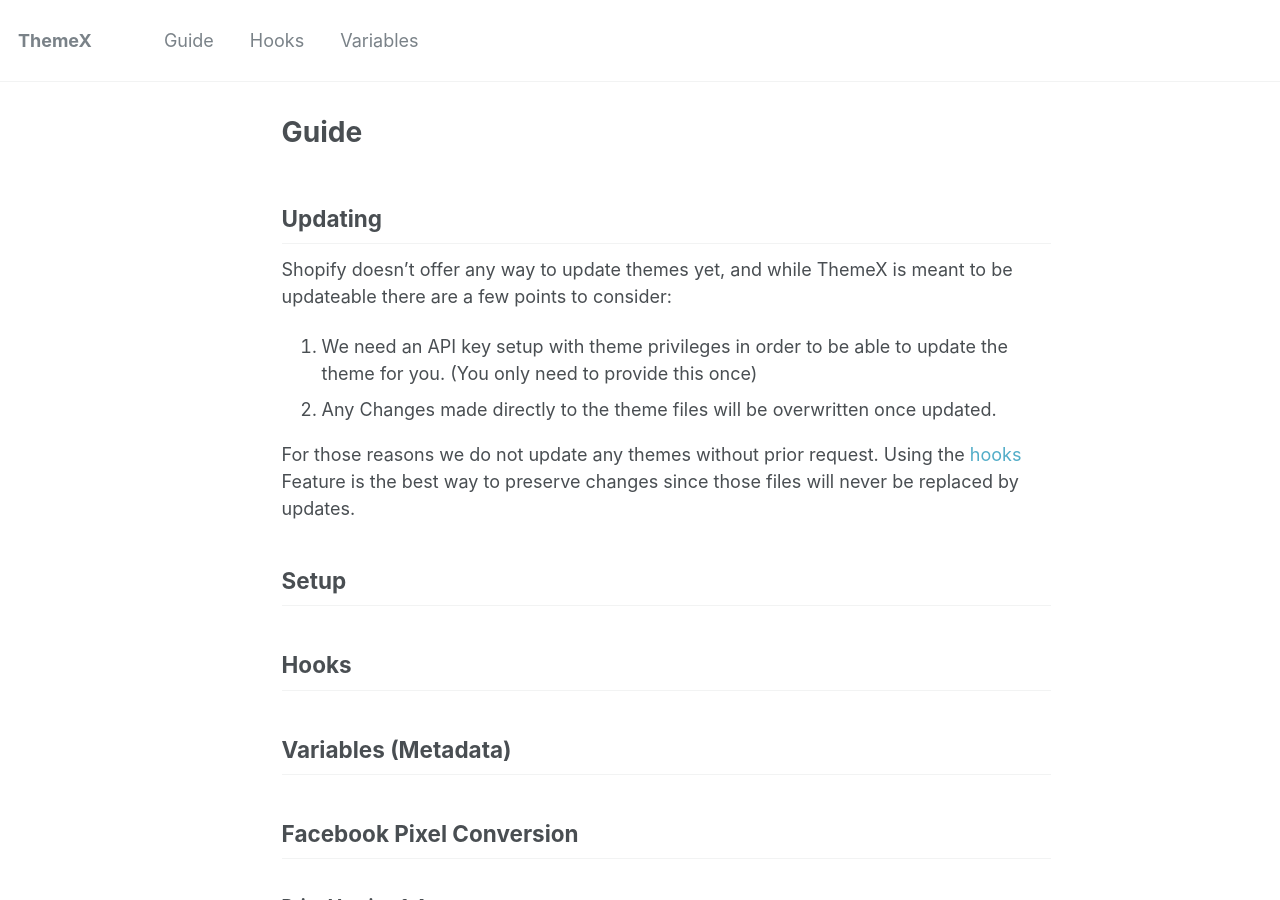
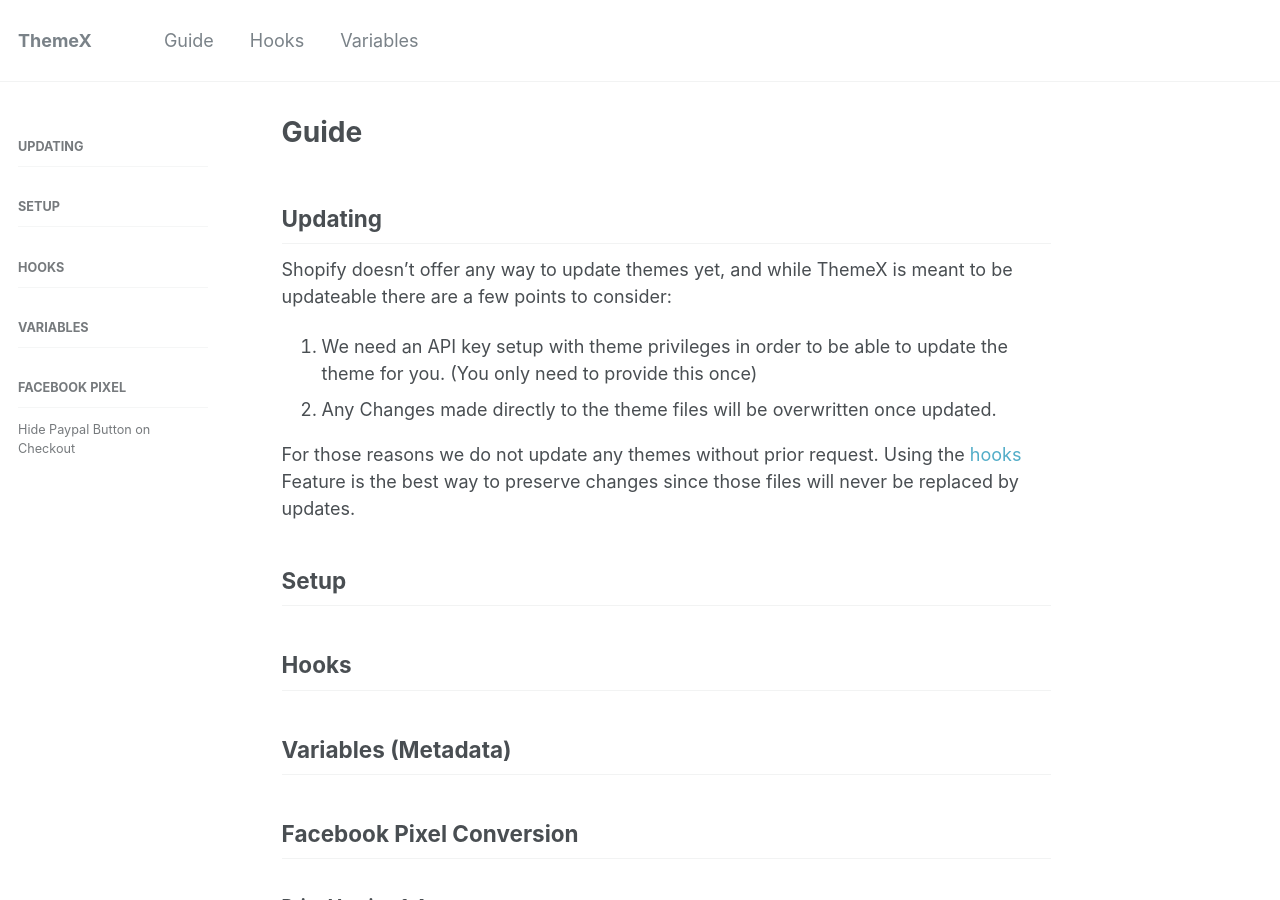
Before and after one commit to emiliobool/ThemeX, a Jekyll site: the page built from _pages/home.md, in a window 1280 px wide and 900 px high. Built offline with Jekyll 4.4.1, drawn with Linux system fonts in a browser that asks for light colours.

Commit message:
no message

```diff
--- a/_data/navigation.yml
+++ b/_data/navigation.yml
@@ -8,3 +8,22 @@ main:
 
   - title: "Variables"
     url: /variables
+
+home-sidebar:
+  - title: "Updating"
+    url: \#updating
+
+  - title: "Setup"
+    url: \#setup
+
+  - title: "Hooks"
+    url: \#hooks
+
+  - title: "Variables"
+    url: \#variables-metadata
+
+  - title: "Facebook Pixel"
+    url: \#facebook-pixel-conversion
+    children:
+      - title: "Hide Paypal Button on Checkout"
+        url: \#hide-paypal-button-on-checkout-page
```
Also changed, not shown: _pages/home.md (+2 -0 lines).
